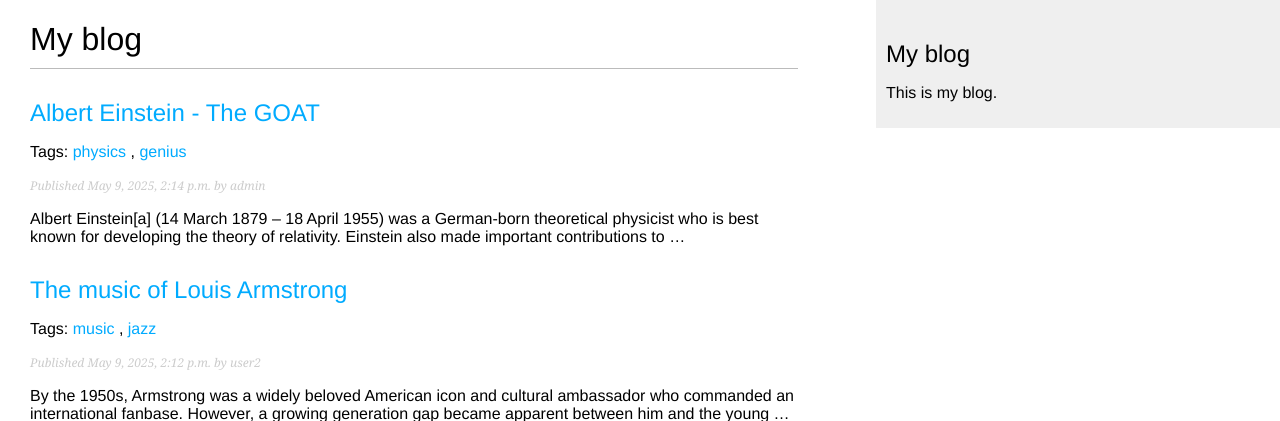
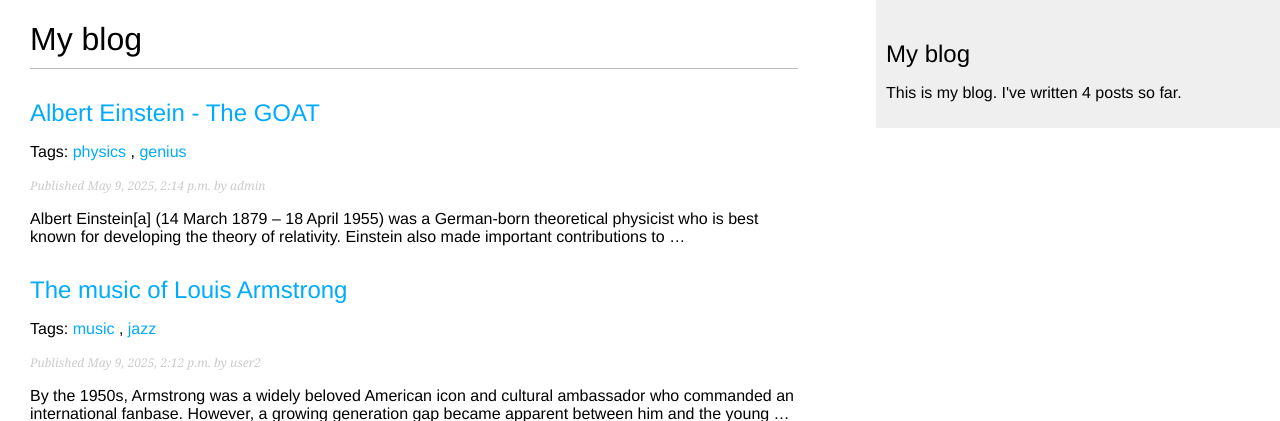
Before and after one commit to gianmarcodiale/blog_project, a Django app: page /blog/ in a window 1280 px wide. Shown: the top 421 px of the page. Run offline with Django 5.2, Linux system fonts and the light colour scheme; data comes from the database, SQL or seed files in the repository; both versions use the stored data as it was after the commit; parts of the project's set-up code (start-up, migrations or seed data) failed here and were passed over.

Commit message:
added post retrival by tags, added simple_template_tag

```diff
--- a/config/blog/templates/blog/base.html
+++ b/config/blog/templates/blog/base.html
@@ -1,3 +1,4 @@
+{% load blog_tags %}
 {% load static %}
 <!DOCTYPE html>
 <html lang="en">
@@ -14,7 +15,10 @@
     </div>
     <div id="sidebar">
         <h2>My blog</h2>
-        <p>This is my blog.</p>
+        <p>
+            This is my blog.
+            I've written {% total_posts %} posts so far.
+        </p>
     </div>
 </body>
 </html>
--- /dev/null
+++ b/config/blog/templatetags/blog_tags.py
@@ -0,0 +1,14 @@
+from django import template
+from ..models import Post
+
+# Each module that contains template tags need to define a variable called register
+# this variable is an instance of the Library class used to register template tags
+# and filters to the applications
+register = template.Library()
+
+
+@register.simple_tag
+# This tag (registered as a simple_tag which returns a string) returns the number
+# of posts published in the blog
+def total_posts():
+    return Post.published.count()
--- a/config/blog/views.py
+++ b/config/blog/views.py
@@ -7,6 +7,7 @@ from django.views.decorators.http import require_POST
 from .forms import EmailPostForm, CommentForm
 from django.core.mail import send_mail
 from taggit.models import Tag
+from django.db.models import Count
 
 
 class PostListView(ListView):
@@ -67,13 +68,27 @@ def post_detail(request, year, month, day, post):
     # From for users to comment
     form = CommentForm()
 
+    # List of similar posts
+    # Retrieve list of IDs for the tags in the current post
+    # The value_list() method returns tuples, so we pass flat=True to get it
+    # as single values such as [1, 2, 3, ...] instead of [(1,), (2,), (3,), ...]
+    post_tags_ids = post.tags.values_list('id', flat=True)
+    # Get all posts that contain any of these tags excluding the current post itself
+    similar_posts = Post.published.filter(
+        tags__in=post_tags_ids).exclude(id=post.id)
+    # Using the Count aggregation to generate the calculated field 'same_tags'
+    # that contains the number of tags shared with all the tags queried
+    similar_posts = similar_posts.annotate(same_tags=Count(
+        'tags')).order_by('-same_tags', '-publish')[:4]
+
     return render(
         request,
         'blog/post/detail.html',
         {
             'post': post,
             'form': form,
-            'comments': comments
+            'comments': comments,
+            'similar_posts': similar_posts
         }
     )
 
```
Also changed, not shown: config/blog/templates/blog/post/detail.html (+10 -0 lines), config/blog/templatetags/__init__.py (added), config/db.sqlite3.
